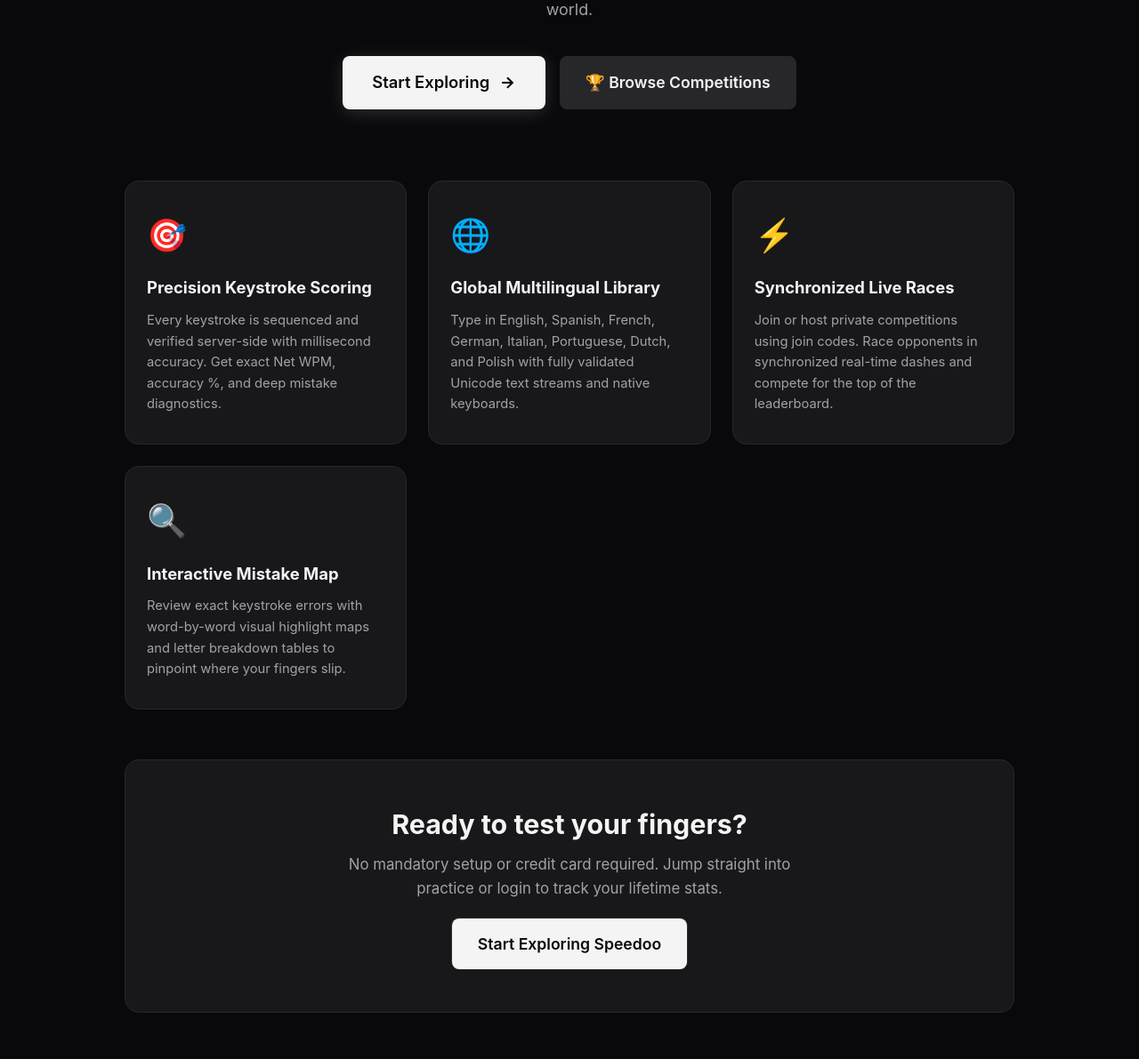
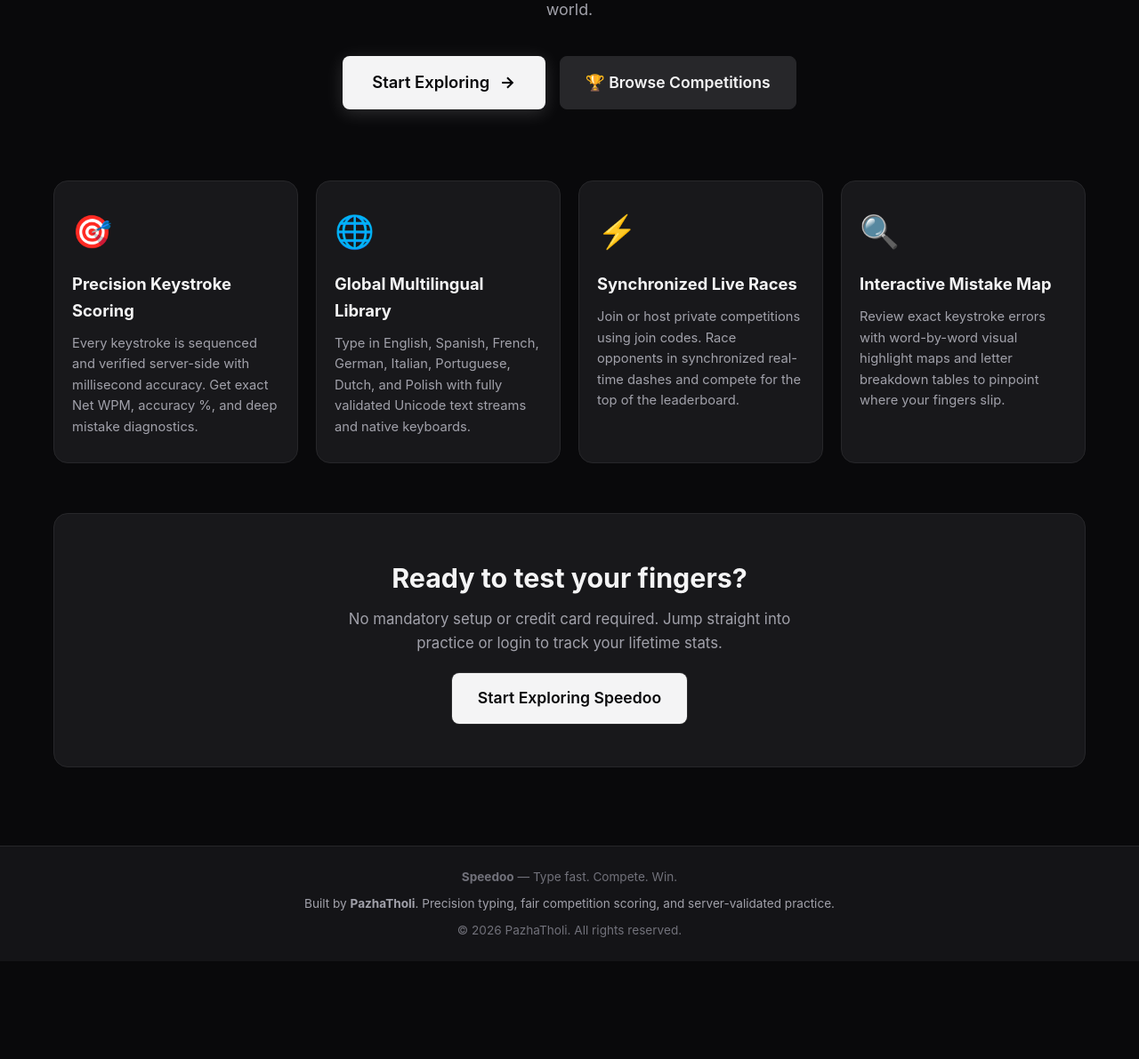
Before and after one commit to That-Vibe-QA/Speedoo, a Flask app: page / in a window 1280 px wide. Shown: the part 415-1606 px from the top of the page at 89% size. After the commit the page ends 1469 px from the top, so only its background shows below. Run offline with Flask 3, Linux system fonts and the light colour scheme.

Commit message:
Arrange homepage feature cards in a single line of 4 columns

```diff
--- a/static/css/style.css
+++ b/static/css/style.css
@@ -449,7 +449,9 @@ a:focus-visible, button:focus-visible, input:focus-visible, select:focus-visible
   margin-bottom: 1.5rem;
 }
 
-/* Landing Homepage Styling */
+.container-landing {
+  max-width: 1200px;
+}
 .landing-hero {
   text-align: center;
   padding: 4rem 1rem 2.5rem;
@@ -616,16 +618,31 @@ a:focus-visible, button:focus-visible, input:focus-visible, select:focus-visible
 
 .landing-features {
   display: grid;
-  grid-template-columns: repeat(auto-fit, minmax(260px, 1fr));
-  gap: 1.5rem;
+  grid-template-columns: repeat(4, 1fr);
+  gap: 1.25rem;
   margin: 2.5rem 0 3.5rem;
+  width: 100%;
+}
+
+@media (max-width: 992px) {
+  .landing-features {
+    grid-template-columns: repeat(2, 1fr);
+  }
+}
+
+@media (max-width: 560px) {
+  .landing-features {
+    grid-template-columns: 1fr;
+  }
 }
 
 .feature-card {
   background-color: var(--bg-card);
   border: 1px solid var(--border-color);
   border-radius: var(--radius-lg);
-  padding: 2rem 1.5rem;
+  padding: 1.75rem 1.25rem;
+  display: flex;
+  flex-direction: column;
   transition: transform 0.2s ease, border-color 0.2s ease;
 }
 
--- a/templates/base.html
+++ b/templates/base.html
@@ -224,7 +224,7 @@
   {% endif %}
 
   <!-- Flash Messages -->
-  <main class="container">
+  <main class="container {% if request.endpoint == 'practice.home' %}container-landing{% endif %}">
     {% with messages = get_flashed_messages(with_categories=true) %}
       {% if messages %}
         <div class="flash-container">
```
Also changed, not shown: public/static/css/style.css (+21 -4 lines).
